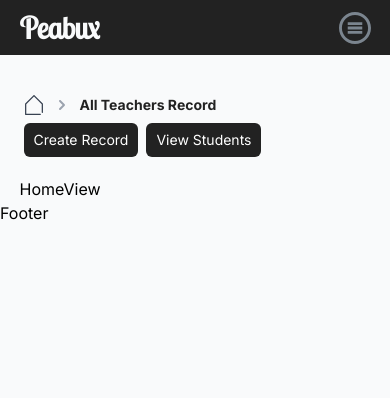
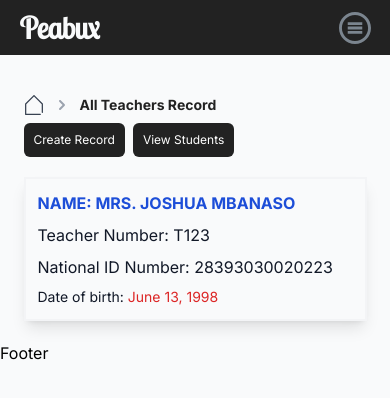
Before and after one commit to ChuksJoshuaa/teacher-student-management, a Next.js app: page / in a window 390 px wide. Shown: the top 398 px of the page. Built offline with nearby package versions, Linux system fonts and the light colour scheme.

Commit message:
home view implemented

```diff
--- a/app/api/record/route.ts
+++ b/app/api/record/route.ts
@@ -1,10 +1,19 @@
 import { NextResponse } from "next/server";
+
+export async function GET(req: Request) {
+  try {
+    const path = req.url;
+    return NextResponse.json({ path }, { status: 200 });
+  } catch (error) {
+    return NextResponse.json({ message: error }, { status: 500 });
+  }
+}
 
 export async function POST(req: Request) {
   try {
     const path = await req.json();
     return NextResponse.json(path, { status: 200 });
   } catch (error) {
-    NextResponse.json({ message: error }, { status: 500 });
+    return NextResponse.json({ message: error }, { status: 500 });
   }
 }
--- a/app/globals.css
+++ b/app/globals.css
@@ -42,20 +42,20 @@ a {
   width: 90%;
 }
 
-.teacher__container {
+.container {
   display: grid;
   grid-template-columns: 1fr 1fr 1fr;
   grid-gap: 10px;
 }
 
 @media screen and (max-width: 1425px) {
-  .teacher__container {
+  .container {
     grid-template-columns: 1fr 1fr;
   }
 }
 
 @media screen and (max-width: 972px) {
-  .teacher__container {
+  .container {
     grid-template-columns: 1fr;
   }
 }
--- a/app/page.tsx
+++ b/app/page.tsx
@@ -31,7 +31,7 @@ const Home = () => {
   return (
     <SideLayout>
       <Header type="teacher" />
-      <HomeView />
+      <HomeView type="teacher" />
     </SideLayout>
   );
 };
--- a/components/Header.tsx
+++ b/components/Header.tsx
@@ -47,7 +47,7 @@ const Header = ({ type }: HeaderProps) => {
             href={`/create-form/${type === "teacher" ? "teacher" : "student"}`}
             className="rounded-[6px] bg-[#222] py-[5px] px-[10px] gap-[5px] flex items-center cursor-pointer"
           >
-            <h3 className="text-white text-[14px] leading-[24px] font-normal">
+            <h3 className="text-white  text-[12px] sm:text-[14px] leading-[24px] font-normal">
               Create Record
             </h3>
           </Link>
@@ -55,7 +55,7 @@ const Header = ({ type }: HeaderProps) => {
             href={`${type === "teacher" ? "/student" : "/"}`}
             className="mx-2 rounded-[6px] bg-[#222] py-[5px] px-[10px] gap-[5px] flex items-center cursor-pointer"
           >
-            <h3 className="text-white text-[14px] leading-[24px] font-normal">
+            <h3 className="text-white text-[12px] sm:text-[14px] leading-[24px] font-normal">
               {type === "teacher" ? "View Students" : "View Teachers"}
             </h3>
           </Link>
--- a/components/HomeView.tsx
+++ b/components/HomeView.tsx
@@ -1,5 +1,78 @@
-const HomeView = () => {
-  return <div>HomeView</div>;
+"use client";
+import { useAppSelector } from "@/redux/hook";
+import { HeaderProps, StudentProps, TeacherProps } from "@/utils/interface";
+import moment from "moment";
+import { useEffect, useState } from "react";
+
+const HomeView = ({ type }: HeaderProps) => {
+  const { teacherData, studentData, isSidebarOpen } = useAppSelector(
+    (state) => state.record
+  );
+  const [recordData, setRecordData] = useState<TeacherProps[] | StudentProps[]>(
+    []
+  );
+  const getFetchData = async (): Promise<void> => {
+    try {
+      const response = await fetch("/api/record");
+      const resp = await response.json();
+      if (resp) {
+        const value = type === "teacher" ? teacherData : studentData;
+        setRecordData(value);
+      }
+    } catch (error) {
+      console.log(error);
+    }
+  };
+
+  useEffect(() => {
+    getFetchData();
+  }, [type, teacherData, studentData]);
+
+  if (recordData.length === 0) {
+    <div className="flex justify-center items-center text-center">
+      No record found!!
+    </div>;
+  }
+
+  return (
+    <div className={`${!isSidebarOpen ? "mx-6" : "mx-1"}`}>
+      <div className={`container ${!isSidebarOpen ? "ml-[1em]" : "ml-0"}`}>
+        {recordData?.map((val: TeacherProps | StudentProps, i: number) => (
+          <div
+            key={i}
+            className="w-full  h-auto sm:h-[180px] border-2 border-gray-100 shadow-lg mb-5 p-3"
+          >
+            {type === "teacher" && "title" in val ? (
+              <h1 className="text-blue-700 font-bold text-md sm:text-lg pb-2 uppercase">
+                Name: {val?.title}. {val?.name} {val?.surname}
+              </h1>
+            ) : (
+              <h1 className="text-blue-700 font-bold text-md sm:text-lg pb-2 uppercase">
+                Name: {val?.name} {val?.surname}
+              </h1>
+            )}
+            {type === "teacher" && "title" in val ? (
+              <h2 className="text-gray-900 font-normal text-md pb-2">
+                Teacher Number: {val?.teacherNumber}
+              </h2>
+            ) : (
+              <h2 className="text-gray-900 font-normal text-md pb-2">
+                Student Number: {val?.studentNumber}
+              </h2>
+            )}
+            <h2 className="text-gray-900 font-normal text-md pb-2">
+              National ID Number: {val?.nationalIdNumber}
+            </h2>
+
+            <h6 className="text-red-600 text-sm">
+              <span className="text-gray-900">Date of birth: </span>
+              {moment(val?.dob).format("LL")}
+            </h6>
+          </div>
+        ))}
+      </div>
+    </div>
+  );
 };
 
 export default HomeView;
--- a/package.json
+++ b/package.json
@@ -16,6 +16,7 @@
     "autoprefixer": "10.4.15",
     "axios": "^1.4.0",
     "formik": "^2.4.3",
+    "moment": "^2.29.4",
     "next": "13.4.19",
     "postcss": "8.4.28",
     "react": "18.2.0",
```
Also changed, not shown: 1 other file (tests, documents, lock files or other folders).
